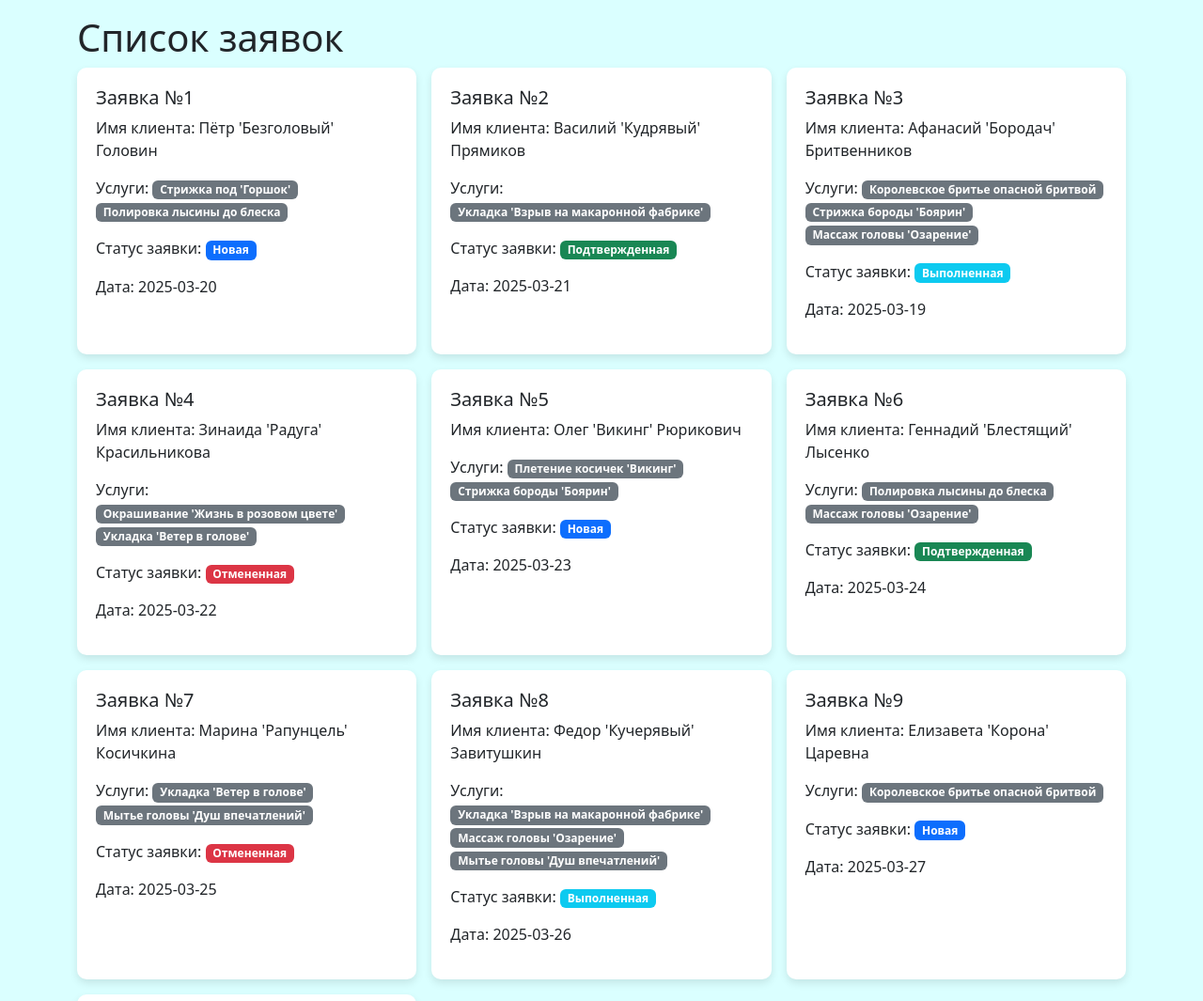
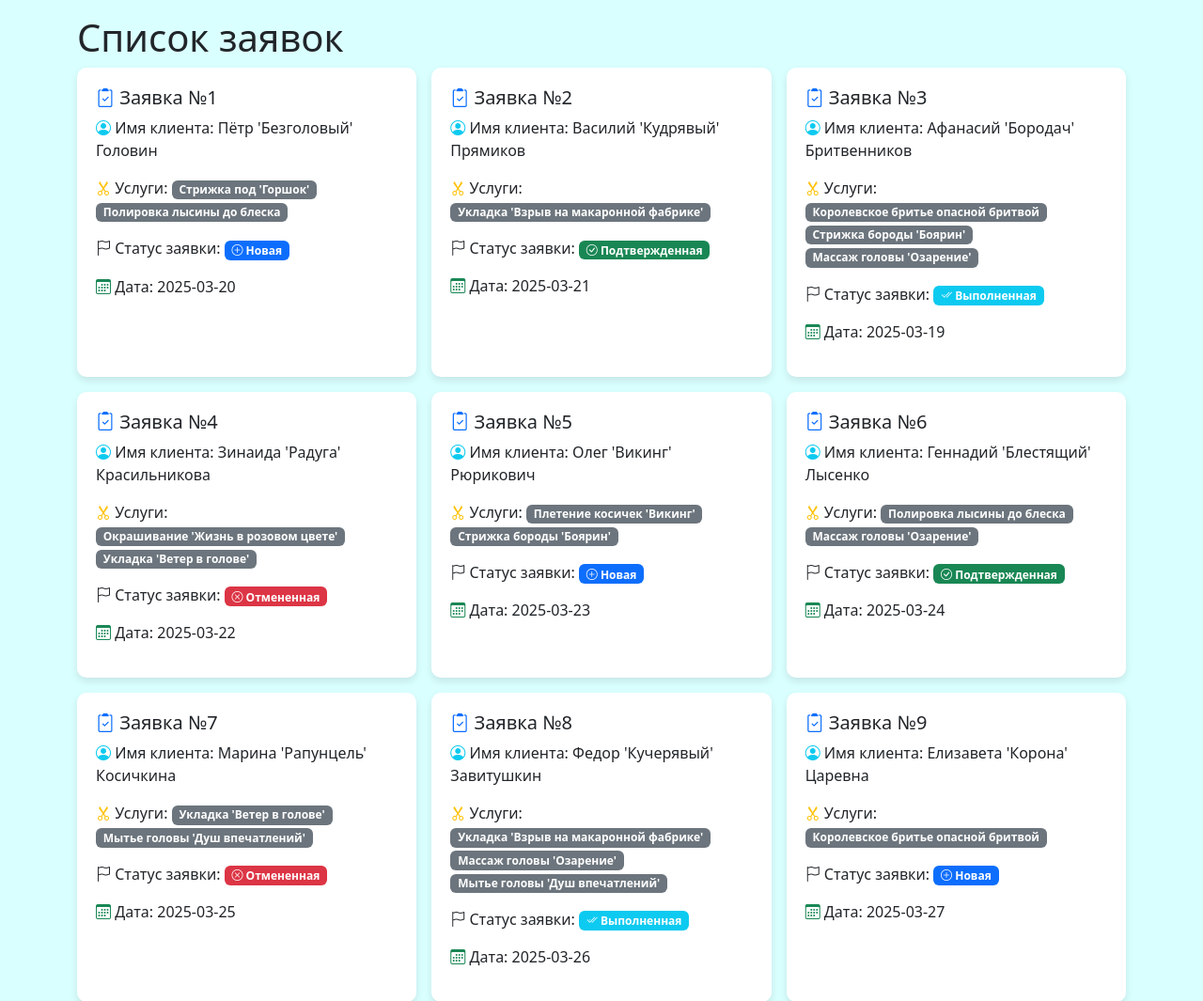
Before and after one commit to VladimirMonin/django_consult_411, a Django app: page /orders/ in a window 1280 px wide. Shown: the part 24-1089 px from the top of the page at 94% size. Run offline with Django 5.2, Linux system fonts and the light colour scheme.

Commit message:
lesson_51: добавили иконки в заявки

```diff
--- a/templates/order_list.html
+++ b/templates/order_list.html
@@ -5,19 +5,18 @@
     <h1>{{title}}</h1>
 </div>
 <div class="row g-3">
-{% for order in orders %}
-    <div class="col-12 col-md-6 col-lg-4">
+{% for order in orders %}    <div class="col-12 col-md-6 col-lg-4">
         <div class="master-card">
-            <h5>Заявка №{{ order.id }}</h5>
-            <p> Имя клиента: {{ order.client_name }}</p>
+            <h5><i class="bi bi-clipboard2-check text-primary"></i> Заявка №{{ order.id }}</h5>
+            <p><i class="bi bi-person-circle text-info"></i> Имя клиента: {{ order.client_name }}</p>
             {% comment %} Цикл для отрисовки услуг. BS5 бейджи {% endcomment %}
-            <p> Услуги:
+            <p><i class="bi bi-scissors text-warning"></i> Услуги:
             {% for service in order.services %}
                 <span class="badge bg-secondary">{{ service }}</span>
             {% endfor %}
             </p>
             <p>
-            Статус заявки:
+            <i class="bi bi-flag text-dark"></i> Статус заявки:
             {% comment %}
             Ветвление для статуса заявки всего их
             STATUS_NEW = 'новая'
@@ -27,18 +26,18 @@
             {% endcomment %}
             <!-- Статус заявки -->
             {% if order.status == 'новая' %}
-                <span class="badge bg-primary">Новая</span>
+                <span class="badge bg-primary"><i class="bi bi-plus-circle"></i> Новая</span>
             {% elif order.status == 'подтвержденная' %}
-                <span class="badge bg-success">Подтвержденная</span>
+                <span class="badge bg-success"><i class="bi bi-check-circle"></i> Подтвержденная</span>
             {% elif order.status == 'отмененная' %}
-                <span class="badge bg-danger">Отмененная</span>
+                <span class="badge bg-danger"><i class="bi bi-x-circle"></i> Отмененная</span>
             {% elif order.status == 'выполненная' %}
-                <span class="badge bg-info">Выполненная</span>
+                <span class="badge bg-info"><i class="bi bi-check2-all"></i> Выполненная</span>
             {% else %}
-                <span class="badge bg-secondary">Неизвестный статус</span>
+                <span class="badge bg-secondary"><i class="bi bi-question-circle"></i> Неизвестный статус</span>
             {% endif %}
             </p>
-            <p> Дата: {{ order.date }}</p>
+            <p><i class="bi bi-calendar3 text-success"></i> Дата: {{ order.date }}</p>
         </div>
     </div>
 {% endfor %}
```
